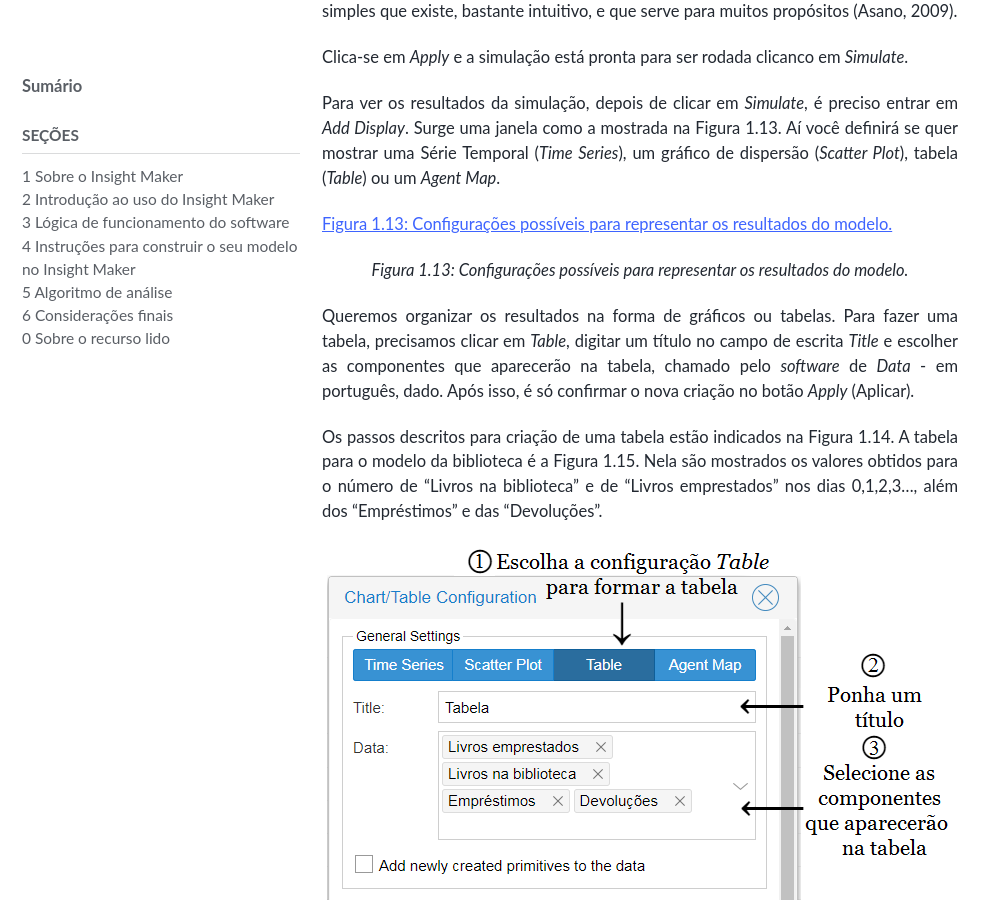
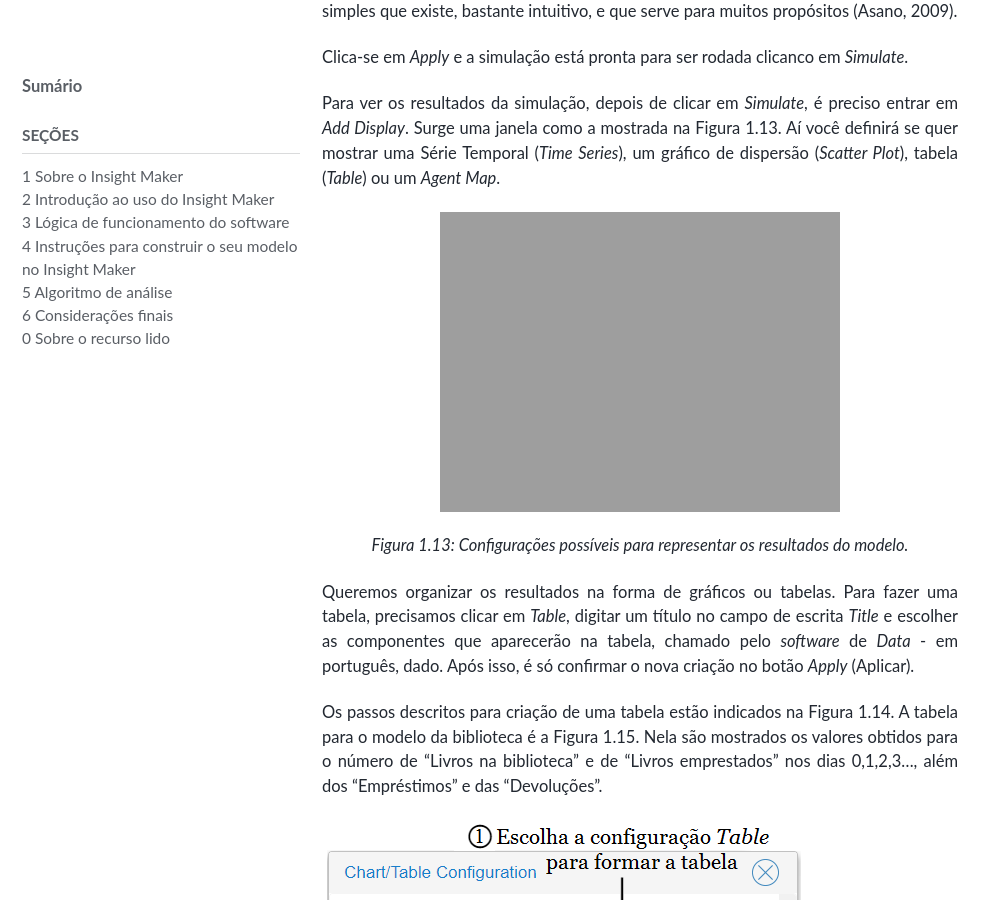
Before and after one commit to milenalauschner/MM, a Jekyll site: the page built from _pages/seção5.md, in a window 1280 px wide and 900 px high, scrolled down 1507 px. Shown: the whole window, without its empty margins (0-999 px from the left). Built offline with Jekyll 4.4.1, drawn with Linux system fonts in a browser that asks for light colours; cached includes are drawn as plain includes; nearby versions of some CDN libraries; some web fonts are replaced.

Commit message:
Update seção5.md

```diff
--- a/_pages/seção5.md
+++ b/_pages/seção5.md
@@ -39,7 +39,7 @@
 Map_.
 {: .text-justify}
 
-[Figura 1.13: Configurações possíveis para representar os resultados do modelo.]({{ site.url }}{{ site.baseurl
+![Figura 1.13: Configurações possíveis para representar os resultados do modelo.]({{ site.url }}{{ site.baseurl
 }}/assets/images/DISPLAYC.png){: .align-center}
 
 {: .image-caption}
```
